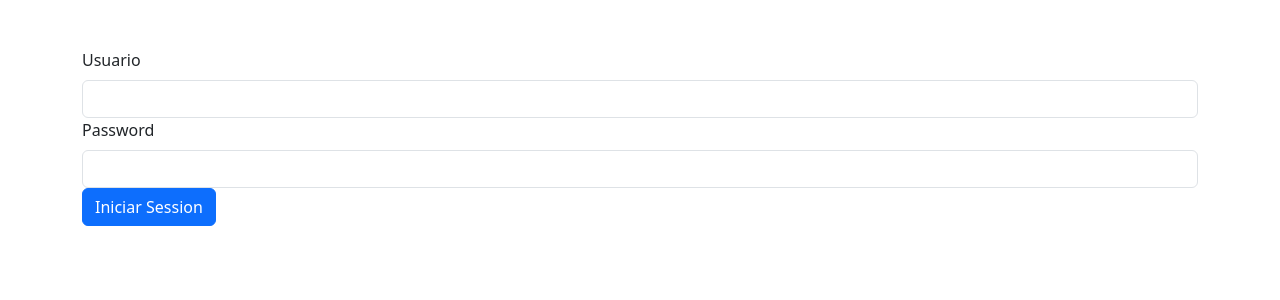
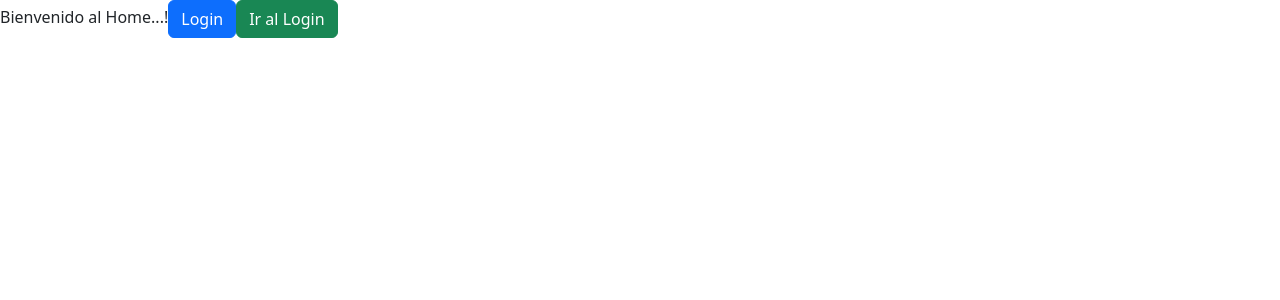
Before and after one commit to jalbornoz14/introduccion_react, a React (Create React App) app: page / in a window 1280 px wide. Shown: the top 300 px of the page. Built offline with nearby package versions, Linux system fonts and the light colour scheme.

Commit message:
avace de routing

```diff
--- a/package.json
+++ b/package.json
@@ -10,6 +10,7 @@
     "bootstrap": "^5.3.7",
     "react": "^19.1.0",
     "react-dom": "^19.1.0",
+    "react-router-dom": "^7.6.2",
     "react-scripts": "5.0.1",
     "web-vitals": "^2.1.4"
   },
--- a/src/App.js
+++ b/src/App.js
@@ -1,16 +1,21 @@
-import React, { useState } from "react";
-import { TablePeople } from './components/table.js'
-import { Login } from './components/login.js'
+import { BrowserRouter as Router, Routes, Route } from "react-router-dom";
 
-
+// Pages
+import { Home } from "./pages/home.js";
+import { Login } from "./pages/login.js";
+import { Welcome } from "./pages/welcome.js"
 import "./App.css";
 
 function App() {
 
   return (
-    <div className="container mt-5">
-      <Login/>
-    </div>
+    <Router>
+      <Routes>
+        <Route path="/" element={<Home/>}/>
+        <Route path="/login" element={<Login/>}></Route>
+        <Route path="/welcome" element={<Welcome/>}></Route>
+      </Routes>
+    </Router>
   );
 }
 
--- a/src/components/login.js
+++ b/src/components/formlogin.js
@@ -1,20 +1,24 @@
 import { useState } from "react"
+import { useNavigate } from "react-router-dom";
 
-export const Login = () => {
+export const Formlogin = () => {
+    const navigate = useNavigate()
 
     const [user, setUser] = useState('');
     const [password, setPassword] = useState('');
 
-    const verifyUser = () =>{
+    const handlerValidate = (e) =>{
+        e.preventDefault()
         if (!user && !password || user != 'admin' && password != '123456' ) {
             alert('informacion incorrecta')
+            return
         }
-        alert('Bienvenido')
+        navigate("/welcome")
         return
     }
 
     return (
-        <div className="">
+        <form className="" onSubmit={handlerValidate}>
             <label className="form-label" for="user">Usuario</label>
             <input
                 className="form-control"
@@ -33,12 +37,7 @@ export const Login = () => {
                 value={password}
                 onChange={(e)=>{setPassword(e.target.value)}} />
 
-            <input
-            className="btn btn-primary"
-            type="button"
-            value="Iniciar Session"
-            onClick={verifyUser}
-            />
-        </div>
+            <button type="submit" className="btn btn-primary mt-3">Iniciar session</button>
+        </form>
     )
 }
--- /dev/null
+++ b/src/pages/home.js
@@ -0,0 +1,22 @@
+import { Link, useNavigate } from "react-router-dom"
+
+export function Home(){
+    const navigate = useNavigate()
+    const handlerRedirectLogin = () => {
+        // haces todas las validaciones de app antes de redirigir
+        navigate('/login')
+    }
+
+    return (
+        <div>
+            Bienvenido al Home...!
+            <button
+                className="btn btn-primary"
+                onClick={handlerRedirectLogin}>
+            Login
+            </button>
+
+            <Link to="/login" className="btn btn-success">Ir al Login</Link>
+        </div>
+    )
+}
--- /dev/null
+++ b/src/pages/login.js
@@ -0,0 +1,11 @@
+import { Formlogin } from '../components/formlogin.js'
+
+export function Login(){
+    return (
+        <div className='container d-flex justify-content-center aling-items-center mt-5'>
+            <div className='card w-50 p-4'>
+                <Formlogin></Formlogin>
+            </div>
+        </div>
+    )
+}
--- /dev/null
+++ b/src/pages/welcome.js
@@ -0,0 +1,7 @@
+export function Welcome(){
+    return (
+        <div>
+            Bienvenido mi estimado usuario....!
+        </div>
+    )
+}
```
Also changed, not shown: 1 other file (tests, documents, lock files or other folders).
